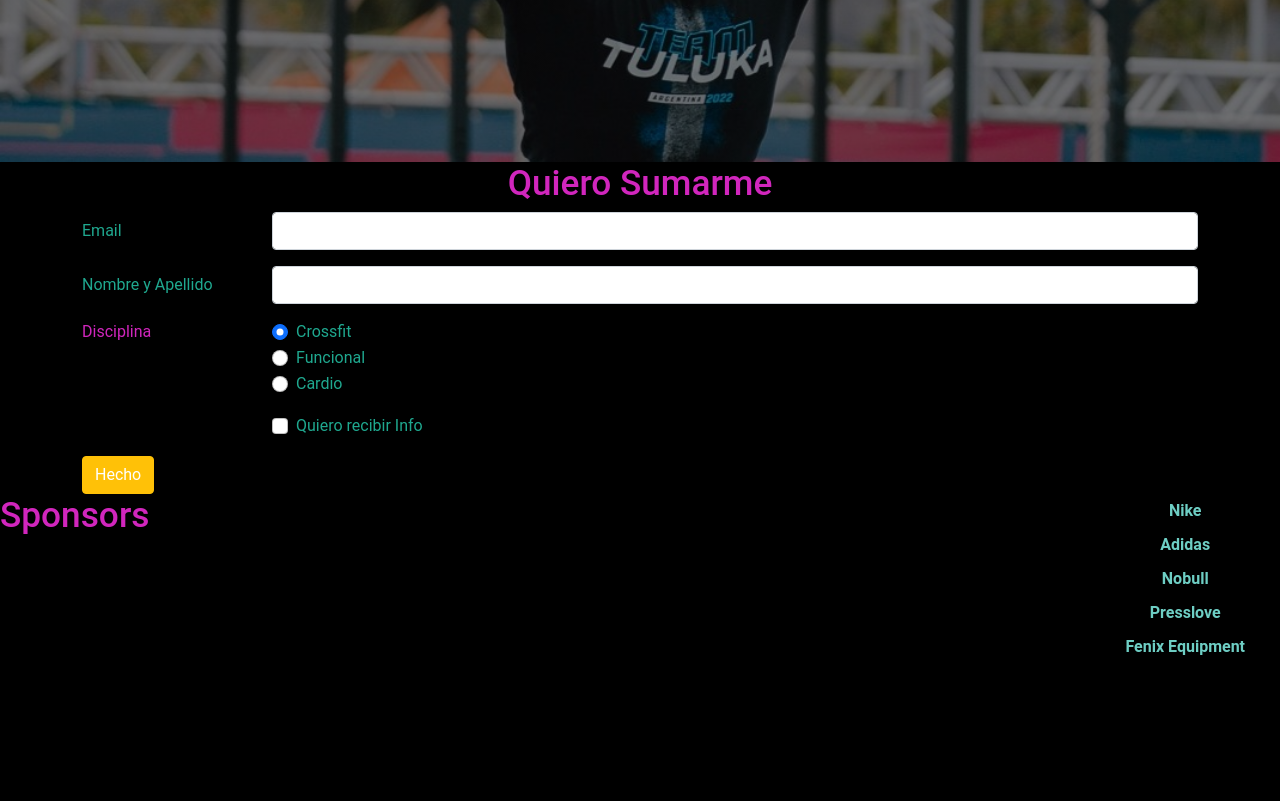
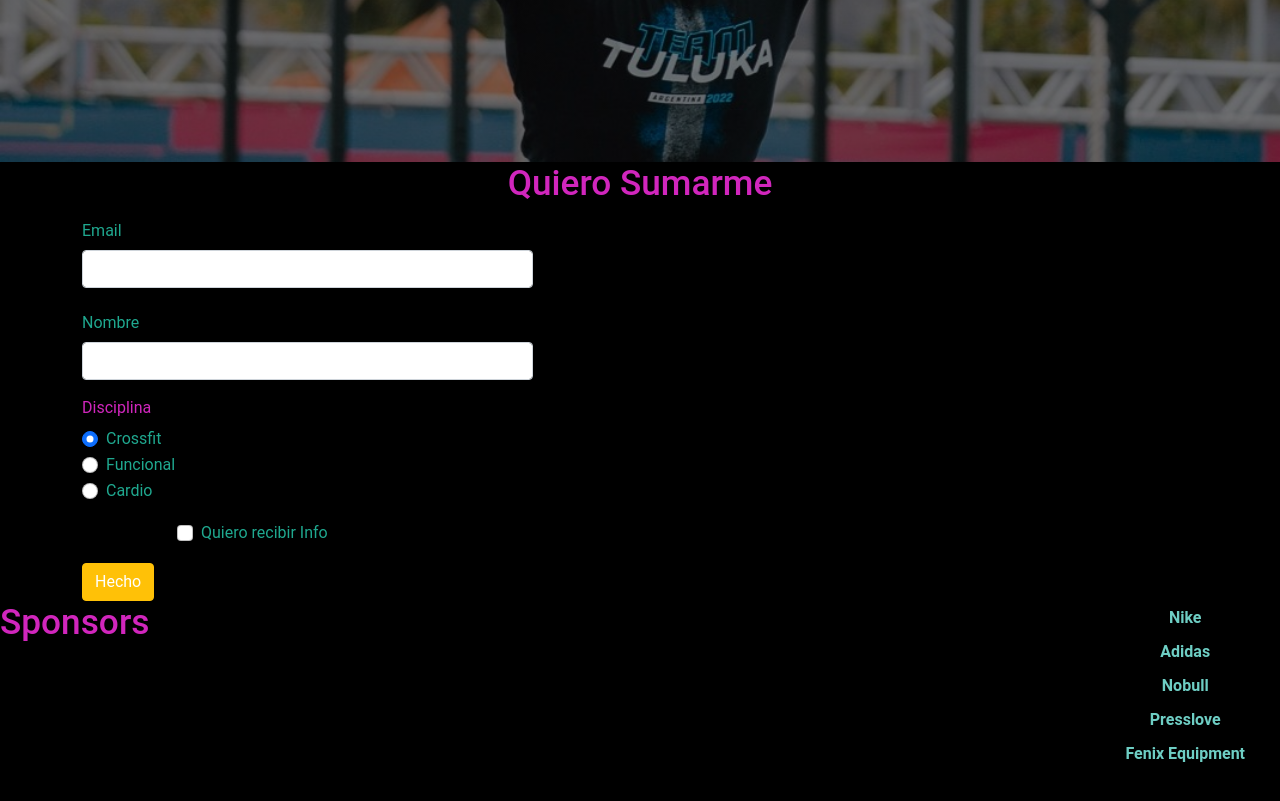
Before and after one commit to julian-lunapalacios/proyecto-donner, a plain HTML site: page paginas/contacto.html in a window 1280 px wide. Shown: the part 558-1359 px from the top of the page. Before the commit the page ends 1268 px from the top, so only its background shows below. Drawn offline with nearby package versions, Linux system fonts and the light colour scheme.

Commit message:
corregÃi form

```diff
--- a/paginas/contacto.html
+++ b/paginas/contacto.html
@@ -43,10 +43,6 @@
       </header>
 
     <main>
-   <!--    <section>
-        <img src="../imagenes/hombre-levanta-pesas.jpg" alt="atleta masculino levanta pesas">
-      </section>
-      <h1>CONTACTO</h1>  -->
 
       <section id="hero4">
         <h1>Contacto</h1>
@@ -54,22 +50,24 @@
 
       <h3 class="subtitulosSecundarios">Quiero Sumarme</h3>
 
-        <form>
+      <form>
            <section class="container">
-          <div class="row mb-3">
-              <label for="inputEmail3" class="col-sm-2 col-form-label">Email</label>
+            <div class="row">
+                <div class="col-md-5 col-xl-6">
+                    <div class="row mb-3">
+              <label for="inputEmail3" class="col-sm-3 col-form-label">Email</label>
               <div class="col-sm-10">
                 <input type="email" class="form-control sm" id="inputEmail3">
               </div>
             </div>
             <div class="row mb-3">
-              <label for="inputPassword3" class="col-sm-2 col-form-label">Nombre y Apellido</label>
+              <label for="inputPassword3" class="col-sm-3 col-form-label">Nombre</label>
               <div class="col-sm-10">
                 <input type="text" class="form-control" id="inputPassword3">
               </div>
             </div>
             <fieldset class="row mb-3">
-              <legend class="col-form-label col-sm-2 pt-0">Disciplina</legend>
+              <legend class="col-form-label col-sm-3 pt-0">Disciplina</legend>
               <div class="col-sm-10">
                 <div class="form-check">
                   <input class="form-check-input" type="radio" name="gridRadios" id="gridRadios1" value="option1" checked>
@@ -104,6 +102,16 @@
             <button type="submit" class="btn btn-warning">Hecho</button>
            </section>
           </form>
+        </div>
+        </div>
+           <!--  <div class="row">
+             <p>
+                  Recorda que para inscribirte debes haber completado tu formulario de apto médico, con los estudios correspondientes, el cual debe estar validado por tu médico
+              </p>
+            </div> -->
+
+
+
     </main>
 
 
```
